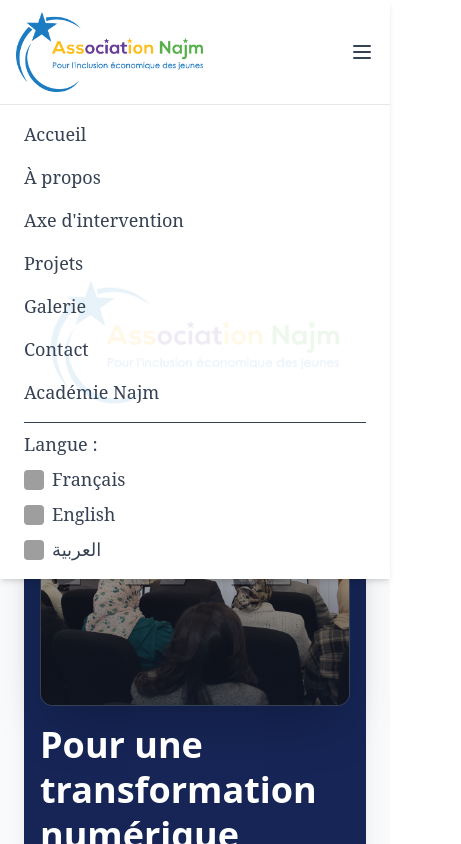
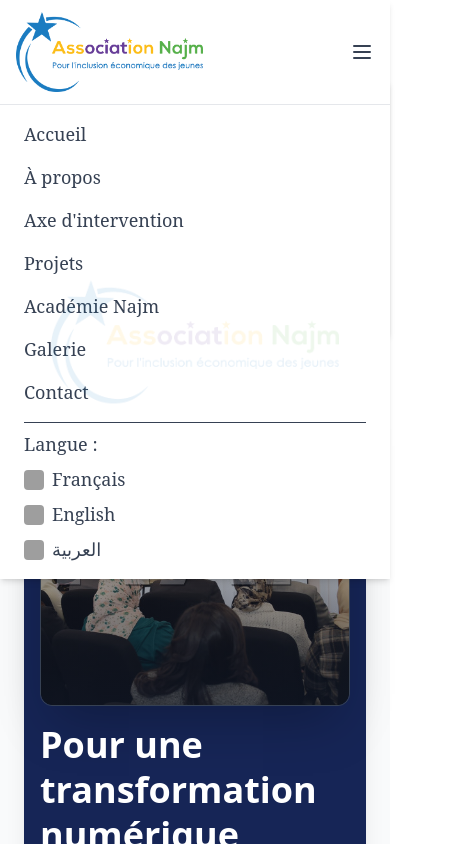
Before and after one commit to adkarim1983/association-project, a React (Vite) app: page /academie-najm in a window 390 px wide. Both pictures are taken after a click on the button 362 px from the left and 52 px from the top of the page. Shown: the top 844 px of the page, 461 px wide, since content can reach past the window. Built offline with nearby package versions, Linux system fonts and the light colour scheme; grey boxes are pictures that could not be loaded.

Commit message:
modif3sam

```diff
--- a/src/components/AcademieNajm.jsx
+++ b/src/components/AcademieNajm.jsx
@@ -1,4 +1,4 @@
-import React, { useRef, useEffect } from "react";
+import React, { useState } from "react";
 import image1 from "../assets/image1.jpg";
 import image2 from "../assets/image2.jpg";
 import image3 from "../assets/image3.jpg";
@@ -31,47 +31,16 @@ const sections = [
   },
 ];
 
-function useScrollReveal() {
-  const ref = useRef();
-
-  useEffect(() => {
-    const observer = new IntersectionObserver(
-      ([entry]) => {
-        if (entry.isIntersecting) {
-          entry.target.classList.add("is-revealed");
-          observer.unobserve(entry.target);
-        }
-      },
-      {
-        rootMargin: "-100px 0px",
-        threshold: 0.1
-      }
-    );
-
-    if (ref.current) {
-      observer.observe(ref.current);
-    }
-
-    return () => {
-      if (ref.current) {
-        observer.unobserve(ref.current);
-      }
-    };
-  }, []);
-
-  return ref;
-}
-
 export default function AcademieNajm() {
   const [showTop, setShowTop] = React.useState(false);
-  useEffect(() => {
+  React.useEffect(() => {
     const onScroll = () => setShowTop(window.scrollY > 300);
     window.addEventListener("scroll", onScroll);
     return () => window.removeEventListener("scroll", onScroll);
   }, []);
 
   return (
-    <div className="min-h-screen bg-gray-50 text-gray-800 font-sans relative overflow-hidden">
+    <div className="bg-gray-50 text-gray-800 font-sans relative">
       {/* Header */}
       <header className="relative flex flex-col items-center justify-center h-64 sm:h-80 md:h-[450px] bg-white mb-0 shadow-md overflow-hidden px-4">
         <img
@@ -93,11 +62,9 @@ export default function AcademieNajm() {
       {/* Sections */}
       <main className="max-w-7xl mx-auto px-6 py-8 space-y-4">
         {sections.map((section, idx) => {
-          const sectionRef = useScrollReveal();
           return (
             <section
               key={idx}
-              ref={sectionRef}
               className={`relative flex flex-col md:flex-row items-center gap-4 p-4 rounded-2xl shadow-xl bg-blue-950 text-gray-200 ${idx % 2 !== 0 ? "md:flex-row-reverse" : ""}`}
             >
               <div className="md:w-1/2 w-full flex-shrink-0 relative group rounded-xl overflow-hidden shadow-2xl border border-gray-700">
@@ -555,16 +522,6 @@ export default function AcademieNajm() {
 
       {/* Styles pour animations */}
       <style>{`
-        .is-revealed { animation: slideInUp 1s ease-out forwards; }
-        @keyframes slideInUp {
-          from { opacity: 0; transform: translateY(80px); }
-          to { opacity: 1; transform: translateY(0); }
-        }
-        .animate-fade-in-up { animation: fadeInUp 0.7s ease-out; }
-        @keyframes fadeInUp {
-          from { opacity: 0; transform: translateY(20px); }
-          to { opacity: 1; transform: translateY(0); }
-        }
       `}</style>
     </div>
   );
--- a/src/components/Navbar.jsx
+++ b/src/components/Navbar.jsx
@@ -260,9 +260,14 @@ export default function Navbar() {
             <li><Link to="/about-us" onClick={() => setIsMenuOpen(false)}>{t("menu.a_propos")}</Link></li>
             <li><Link to="/Axe" onClick={() => setIsMenuOpen(false)}>{t("menu.axe")}</Link></li>
             <li><Link to="/project" onClick={() => setIsMenuOpen(false)}>{t("menu.projets")}</Link></li>
+            <li><Link to="/academie" onClick={() => setIsMenuOpen(false)}>Académie Najm</Link></li>
+
             <li><Link to="/galerie" onClick={() => setIsMenuOpen(false)}>{t("menu.galerie")}</Link></li>
             <li><Link to="/contact" onClick={() => setIsMenuOpen(false)}>{t("menu.contact")}</Link></li>
-            <li><Link to="/academie">Académie Najm</Link></li>
+
+
+
+
 
 
             <li className="pt-2 border-t">
```
